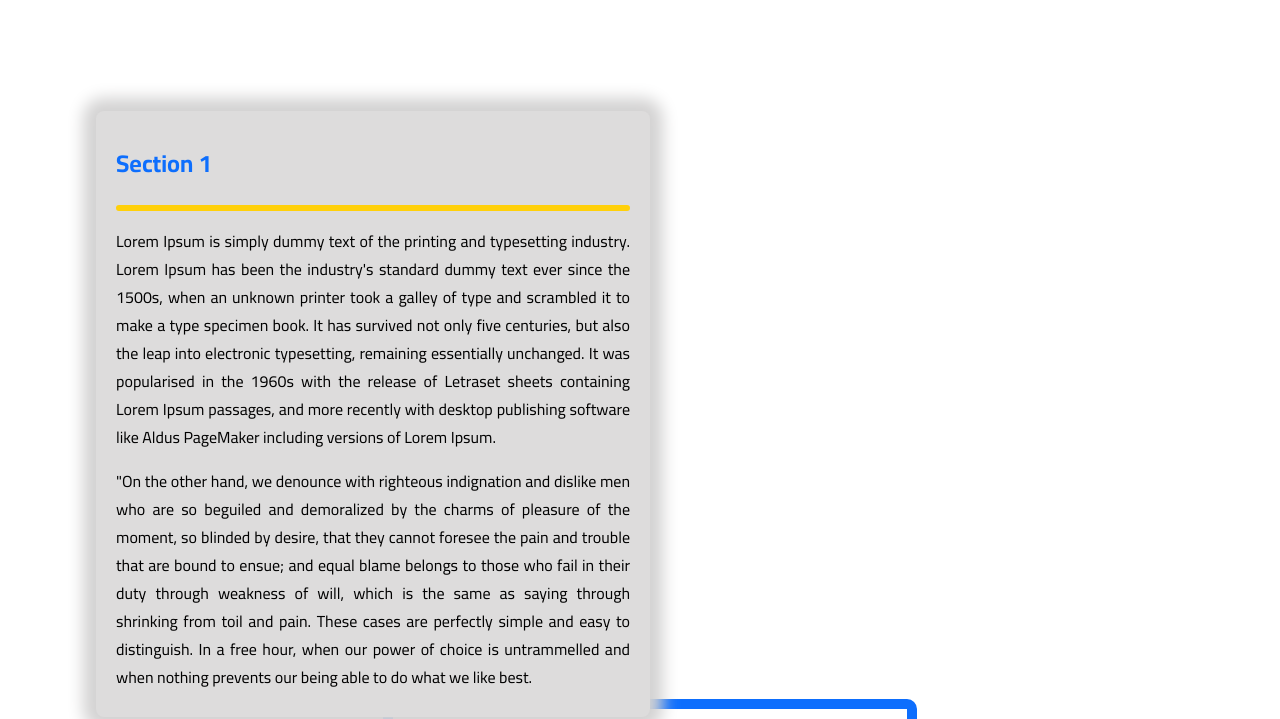
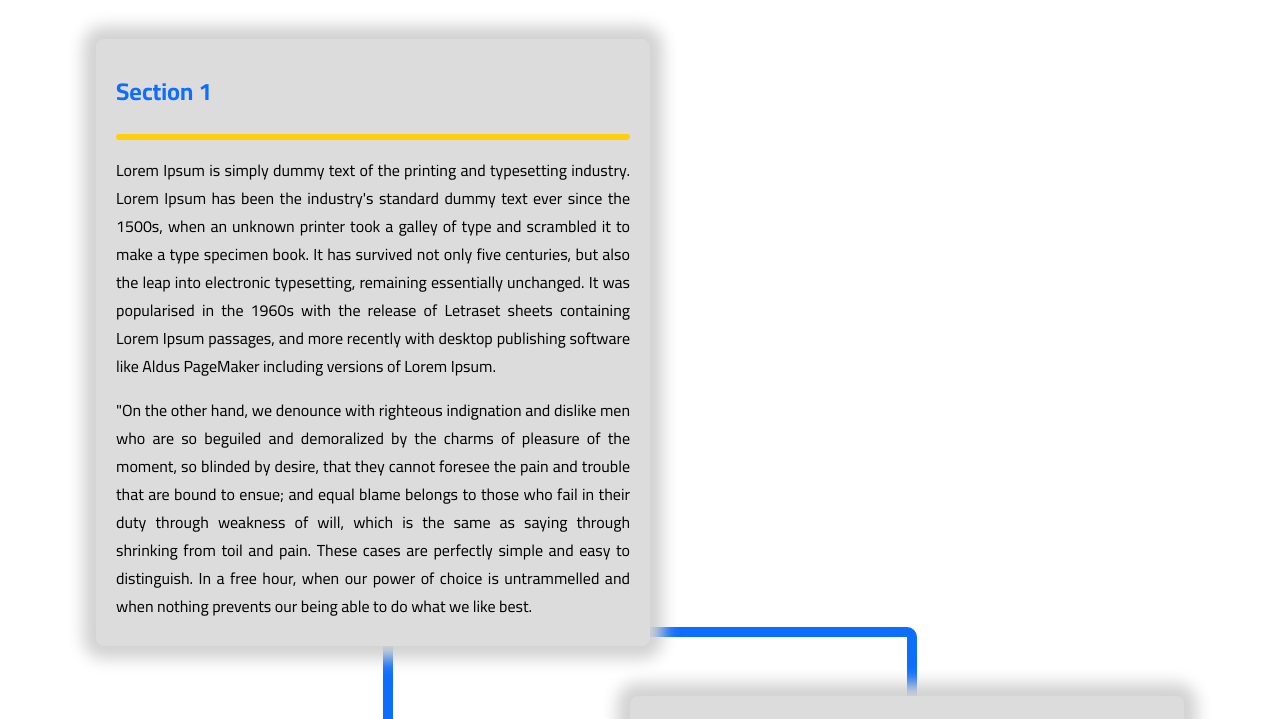
Before and after one commit to mustafa1912/project-one, a plain HTML site: page index.html in a window 1280 px wide. Shown: the part 81-800 px from the top of the page. Drawn offline with Linux system fonts and the light colour scheme.

Commit message:
Update styles.css

```diff
--- a/css/styles.css
+++ b/css/styles.css
@@ -230,7 +230,6 @@ li:hover a {
 
 section {
     width: 85%;
-    Height:100vh;
     margin: auto;
     display: flex;
     flex-direction: row;
```
